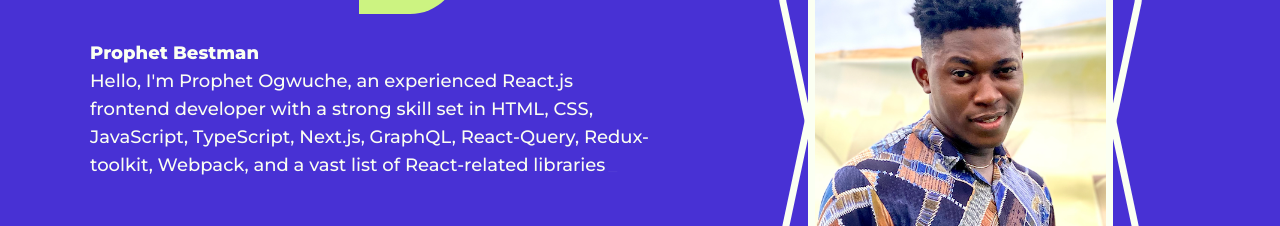
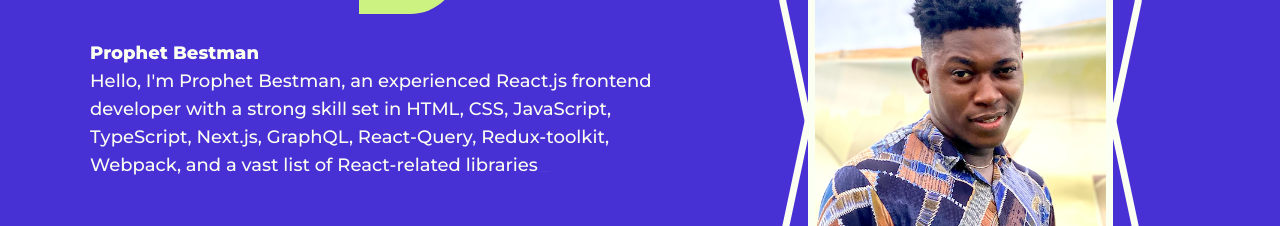
Before and after one commit to Prophet-Bestman/prophet-bestman-v01, a Next.js app: page / in a window 1280 px wide. Shown: the part 311-537 px from the top of the page. Built offline with nearby package versions, Linux system fonts and the light colour scheme.

Commit message:
Updated hero text

```diff
--- a/components/Hero.tsx
+++ b/components/Hero.tsx
@@ -7,6 +7,7 @@ import {
 import React from "react";
 import { Typewriter } from "react-simple-typewriter";
 import { motion } from "framer-motion";
+import Link from "next/link";
 
 const Hero = () => {
   return (
@@ -43,7 +44,7 @@ const Hero = () => {
             <p className="font-normal md:font-medium text-base md:text-lg max-w-2xl h-[180px] md:h-[130px]">
               <Typewriter
                 words={[
-                  "Hello, I'm Prophet Ogwuche, an experienced React.js frontend developer with a strong skill set in HTML, CSS, JavaScript, TypeScript, Next.js, GraphQL, React-Query, Redux-toolkit, Webpack, and a vast list of React-related libraries",
+                  "Hello, I'm Prophet Bestman, an experienced React.js frontend developer with a strong skill set in HTML, CSS, JavaScript, TypeScript, Next.js, GraphQL, React-Query, Redux-toolkit, Webpack, and a vast list of React-related libraries",
                   "I've had the privilege of contributing to the development of large-scale enterprise applications for various organizations, including banks, using APIs such as Google Maps, Google Places, and Paystack. My experience in utilizing these APIs has given me a strong understanding of how to integrate third-party services into web applications seamlessly.",
                   "As a frontend developer, I am passionate about creating intuitive and engaging user interfaces that enhance the user experience. My expertise in React.js and related technologies enables me to build responsive, scalable, and performant web applications that meet the needs of clients and end-users.",
                   "Take a look at my portfolio to see some of the web applications that I've worked on. I'm always eager to take on new challenges, and I look forward to collaborating with you to create outstanding digital experiences for your users. Let's build something great together!",
@@ -51,11 +52,12 @@ const Hero = () => {
                 loop={100}
                 cursor
                 cursorStyle="_"
-                typeSpeed={15}
-                deleteSpeed={5}
-                delaySpeed={4000}
+                typeSpeed={5}
+                deleteSpeed={4}
+                delaySpeed={15000}
               />
             </p>
+            <Link href="/portfolio">
               <button
                 className="
                       text-darkShade
@@ -69,13 +71,8 @@ const Hero = () => {
                 <p className=" text-lg font-semibold opacity-75 "></p>
                 View Portfolio
               </button>
+            </Link>
           </motion.div>
-
-          {/* <p className="font-normal md:font-medium text-base md:text-lg">
-            Some--kinda text that says something smart Some--kinda text that
-            says something smart Some--kinda text that says something smart and
-            some more stuffs for you
-          </p> */}
         </div>
         <div className="col-span-1 lg:col-span-5 h-[450px] sm:h-[512px] relative order-1 lg:order-2">
           <motion.div
```
Lines whose indentation alone changed are shown as unchanged.
